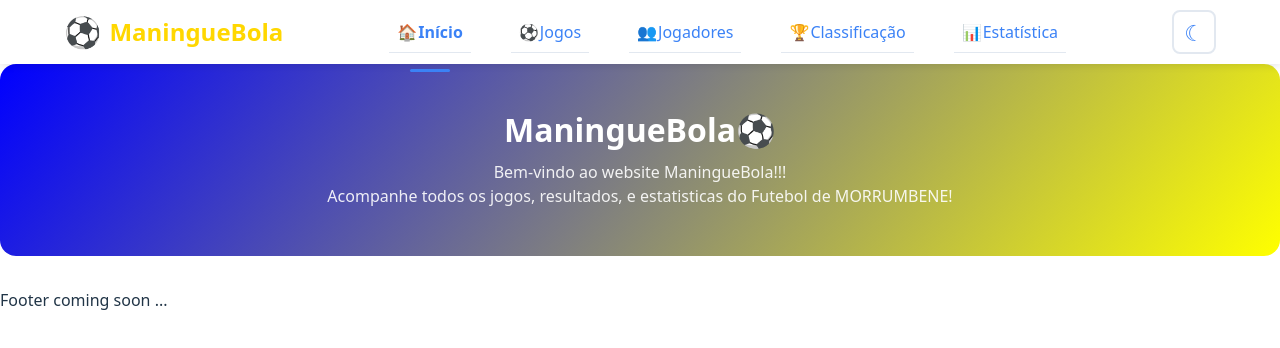
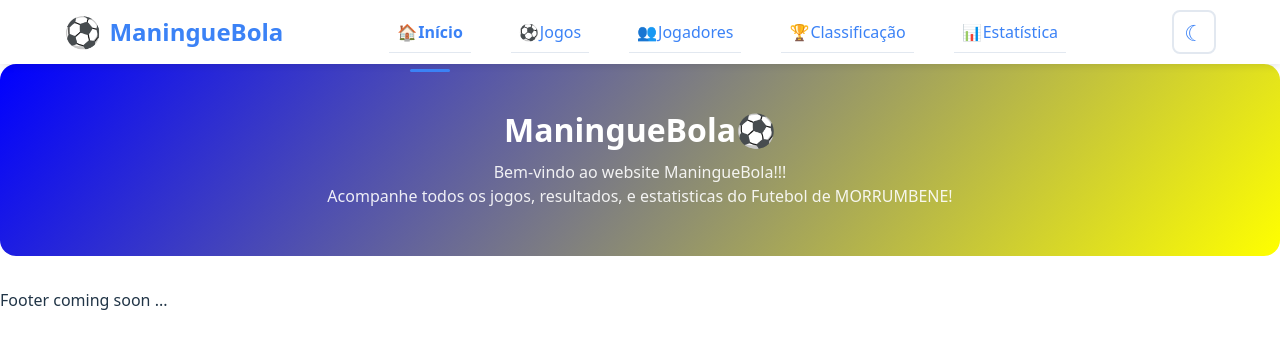
Before and after one commit to Raimundroid/maninguebola, a React (Vite) app: page / in a window 1280 px wide. Shown: the top 348 px of the page. Built offline with nearby package versions, Linux system fonts and the light colour scheme.

Commit message:
Navbar complete

```diff
--- a/src/components/Navbar/Navbar.css
+++ b/src/components/Navbar/Navbar.css
@@ -177,7 +177,6 @@
 
   /* Use primary brand color */
   color: var(--primary);
-  color: gold; /* Test */
 
   /* Smooth scale animation on hover */
   transition: transform 200ms ease;
```
